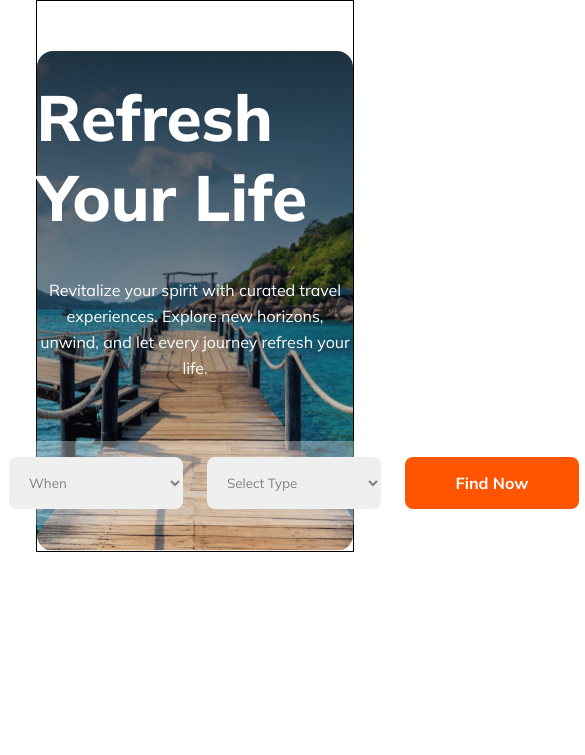
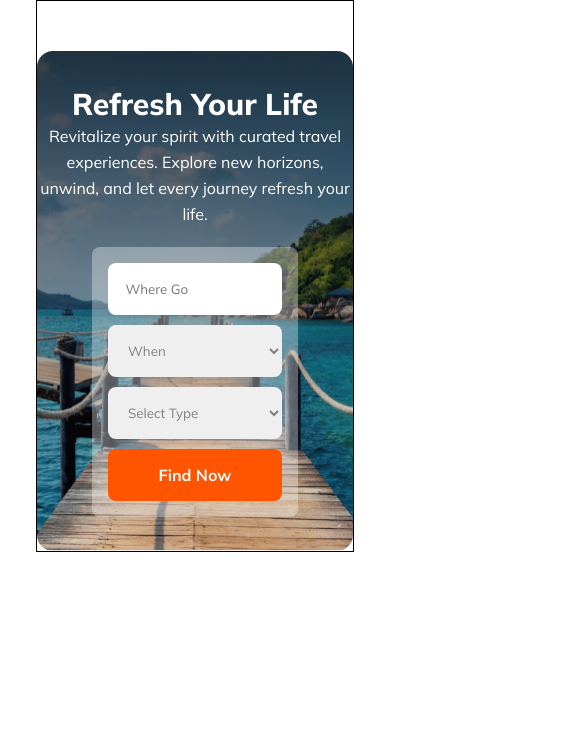
Before and after one commit to mhmitas/B9A2-mitas-explorer-Assignment, a plain HTML site: page index.html in a window 390 px wide. Shown: the whole page, 585 px wide, since content can reach past the window. Drawn offline with Linux system fonts and the light colour scheme.

Commit message:
created banner section responsive

```diff
--- a/styles/style.css
+++ b/styles/style.css
@@ -106,3 +106,30 @@ select {
     padding: 16px;
     color: #13131880;
 }
+
+
+
+
+
+
+
+/* responsive styles */
+/* responsive for mobile device */
+
+@media screen and (max-width: 576px) {
+    .inputs-container {
+        flex-direction: column;
+        gap: 10px;
+    }
+
+    .banner-texts {
+        gap: 0;
+    }
+
+    .banner-heading {
+        font-size: 30px;
+    }
+    #banner-d{
+        font-size: 14px;
+    }
+}
```
